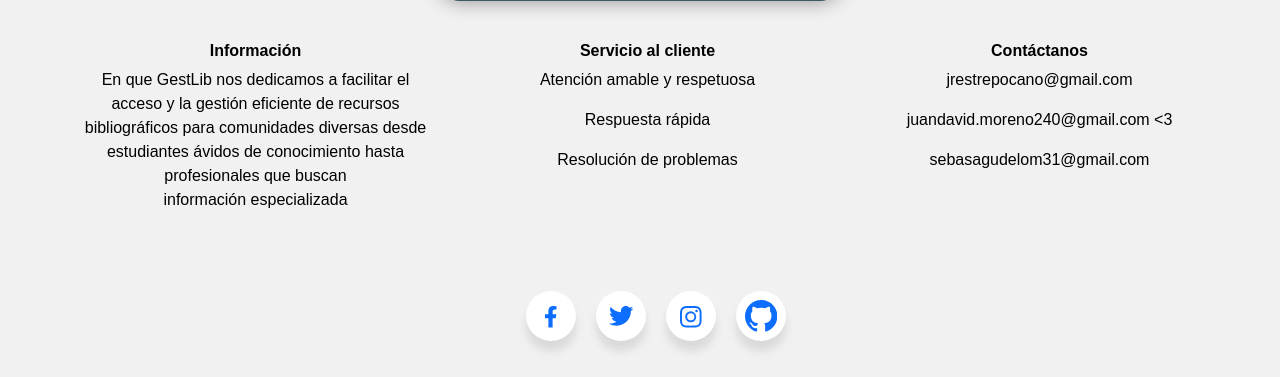
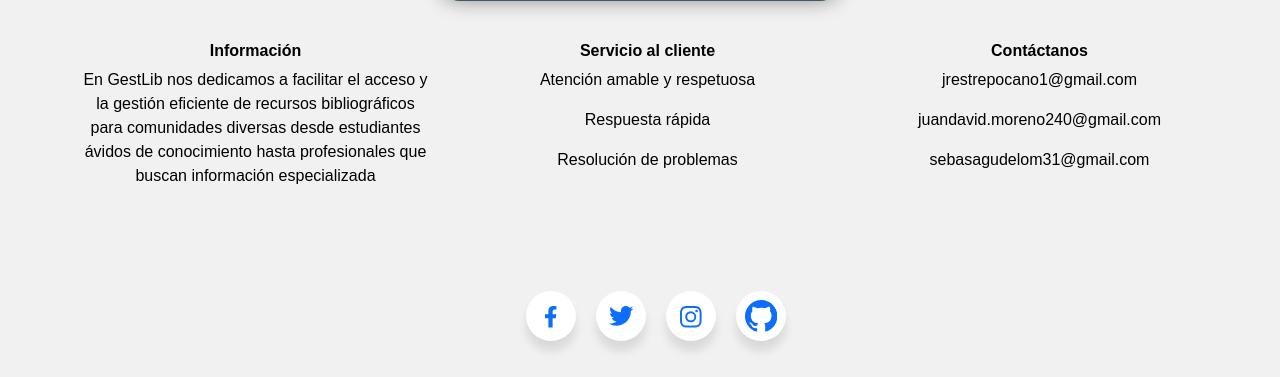
Before and after one commit to jRestrepo23/GestLibApp, a Django app: page /catalogo/ in a window 1280 px wide. Shown: the part 721-1098 px from the top of the page. Run offline with Django 5.2, Linux system fonts and the light colour scheme; some libraries are stand-ins or nearby versions.

Commit message:
commit solucion de errores

```diff
--- a/gestlibapp/templates/base.html
+++ b/gestlibapp/templates/base.html
@@ -116,7 +116,7 @@
                         <div class="cuadro1">
                             <div class="texto1">
                                 <h6><b>Información</b></h6>
-                                <p>En que GestLib nos dedicamos a facilitar el acceso y la gestión eficiente de recursos bibliográficos para comunidades diversas desde estudiantes ávidos de conocimiento hasta profesionales que buscan información especializada</p>
+                                <p>En GestLib nos dedicamos a facilitar el acceso y la gestión eficiente de recursos bibliográficos para comunidades diversas desde estudiantes ávidos de conocimiento hasta profesionales que buscan información especializada</p>
                             </div>
                         </div>
                     </div>
@@ -134,8 +134,8 @@
                         <div class="cuadro1">
                             <div class="texto1">
                                 <h6><b>Contáctanos</b></h6>
-                                <p>jrestrepocano@gmail.com</p>
-                                <p>juandavid.moreno240@gmail.com <3</p>
+                                <p>jrestrepocano1@gmail.com</p>
+                                <p>juandavid.moreno240@gmail.com </p>
                                 <p>sebasagudelom31@gmail.com</p>
                             </div>
                         </div>
```
